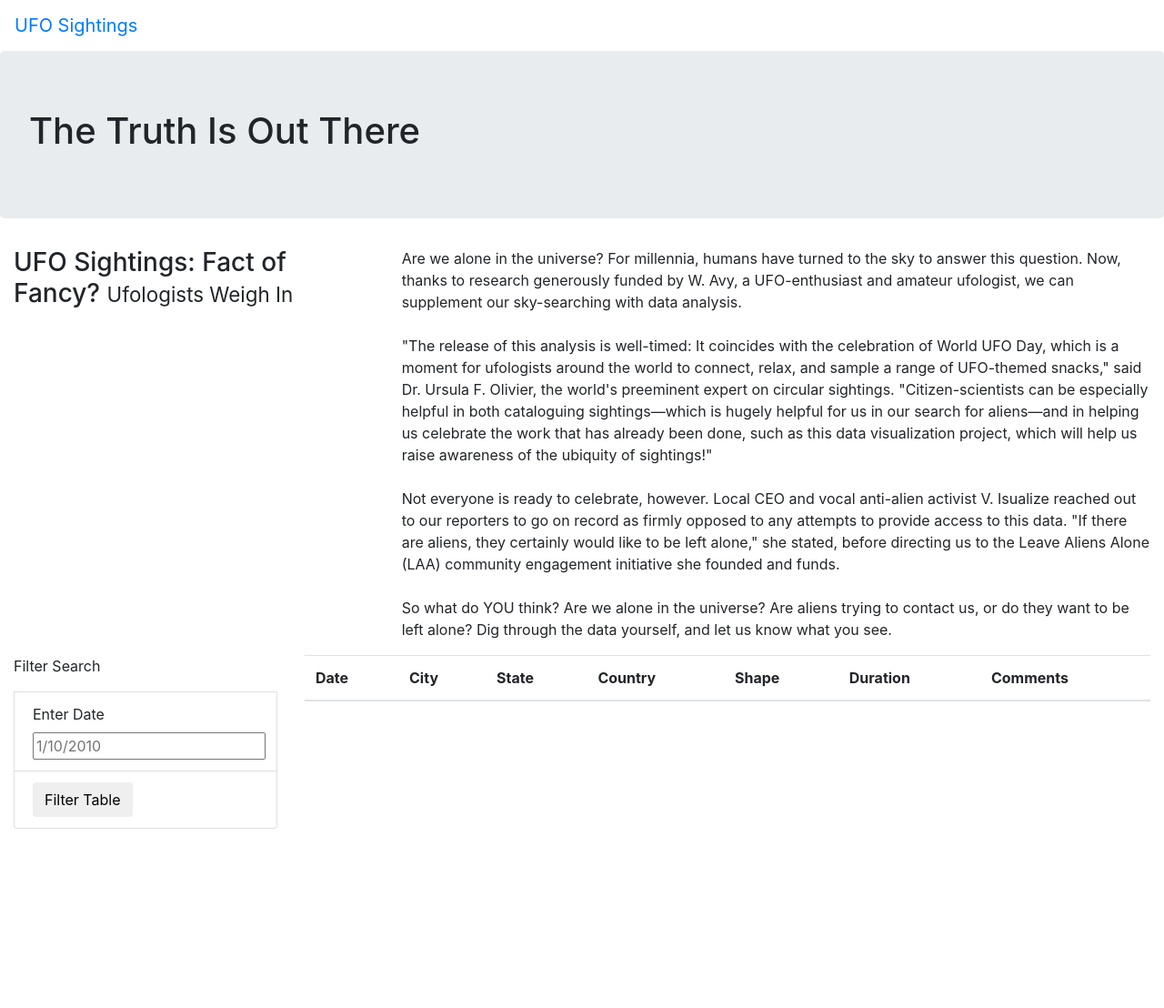
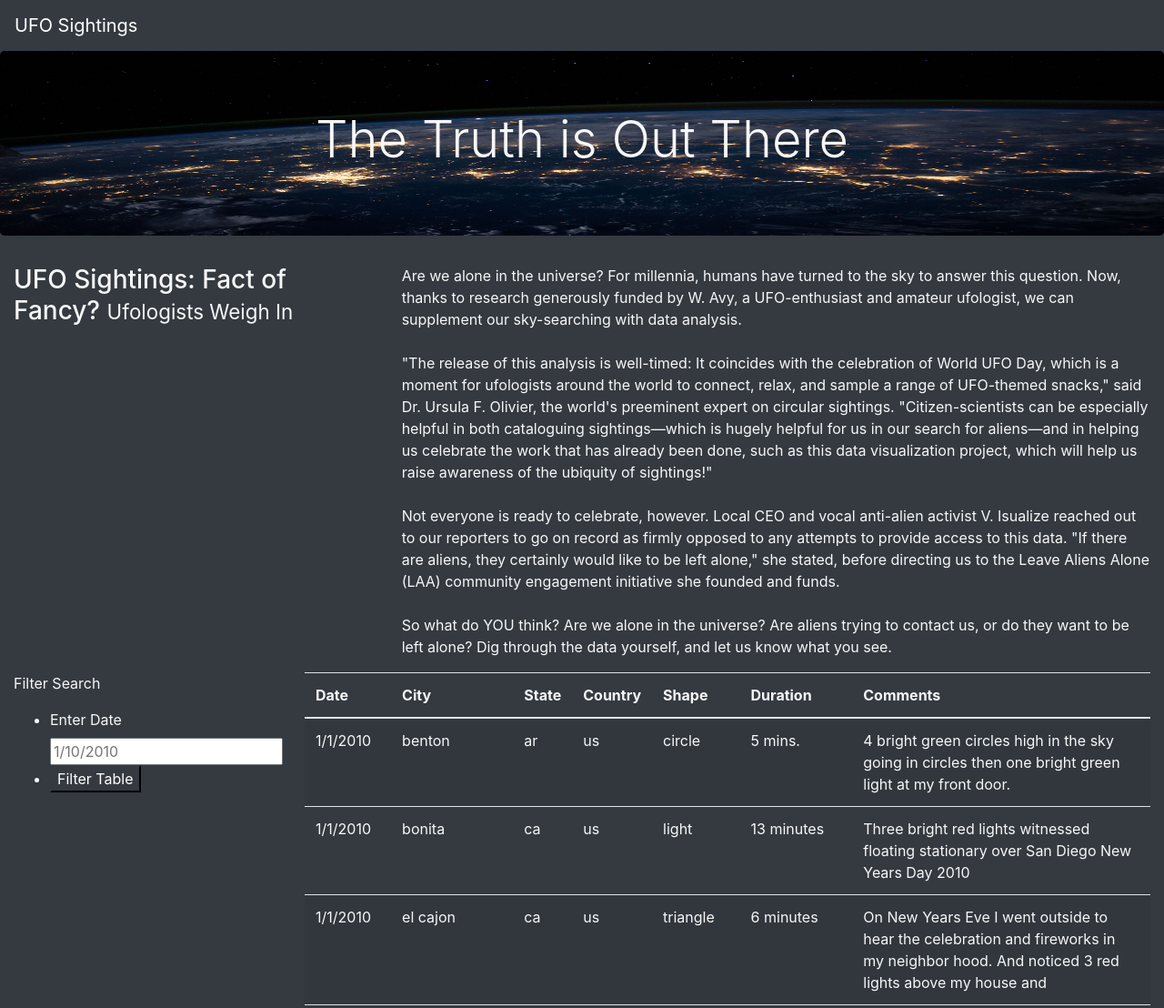
Before and after one commit to pgoyal94/UFOs, a plain HTML site: page index.html in a window 1280 px wide. Shown: the top 1108 px of the page at 91% size. Before the commit the page ends 911 px from the top, so only its background shows below. Drawn offline with nearby package versions, Linux system fonts and the light colour scheme.

Commit message:
Fully created webpage for UFO sightings

```diff
--- a/index.html
+++ b/index.html
@@ -15,16 +15,16 @@
 </head>
 
 
-<body>
+<body class="bg-dark">
     <div class="wrapper">
-        <nav class="navbar navbar-expand-lg">
+        <nav class="navbar navbar-dark bg-dark navbar-expand-lg">
             <a class="navbar-brand" href="index.html">UFO Sightings</a>
         </nav>
 
     </div>
 
     <div class="jumbotron">
-        <h1>The Truth Is Out There</h1>
+        <h1 class="display-4">The Truth is Out There</h1>
     </div>
 
     <div class="container-fluid">
@@ -45,19 +45,20 @@
       <div class="container-fluid">
         <div class="row">
             <div class="col-md-3">
-                <form>
+                <form class="bg-dark">
                     <p>Filter Search</p>
+                    <ul class="bg-dark">
+                      <li class="bg-dark">
+                        <label for="date">Enter Date</label>
+                        <input type="text" placeholder="1/10/2010" id="datetime" />
+                      </li>
+                      <li class="bg-dark">
+                         <button id="filter-btn" type="button" class="btn-dark">
+                           Filter Table
+                         </button>
+                      </li>
+                    </ul>
                 </form>
-                <ul class="list-group">
-
-                </ul>
-                <li class="list-group-item">
-                    <label for="date">Enter Date</label>
-                    <input type="text" placeholder="1/10/2010" id="datetime" />
-                </li>
-                <li class="list-group-item">
-                    <button id="filter-btn" type="button" class="btn btn-default">Filter Table</button>
-                </li>
             </div>
             <div class="col-md-9">
                 <table class="table table-striped">
@@ -78,5 +79,9 @@
         </div>
       </div>
 
+      <script src="https://cdnjs.cloudflare.com/ajax/libs/d3/4.11.0/d3.js"></script>
+      <script src="static/js/data.js"></script>
+      <script src="static/js/app.js"></script>
+
 </body>
 </html>
--- a/static/css/style.css
+++ b/static/css/style.css
@@ -0,0 +1,10 @@
+body {
+
+    color: #f7f7f7;
+  }
+
+.jumbotron {
+    background-image: url("../images/nasa.jpg");
+    background-size: 100% 100%;
+    text-align: center;
+}
```
Also changed, not shown: static/images/nasa.jpg (added).
